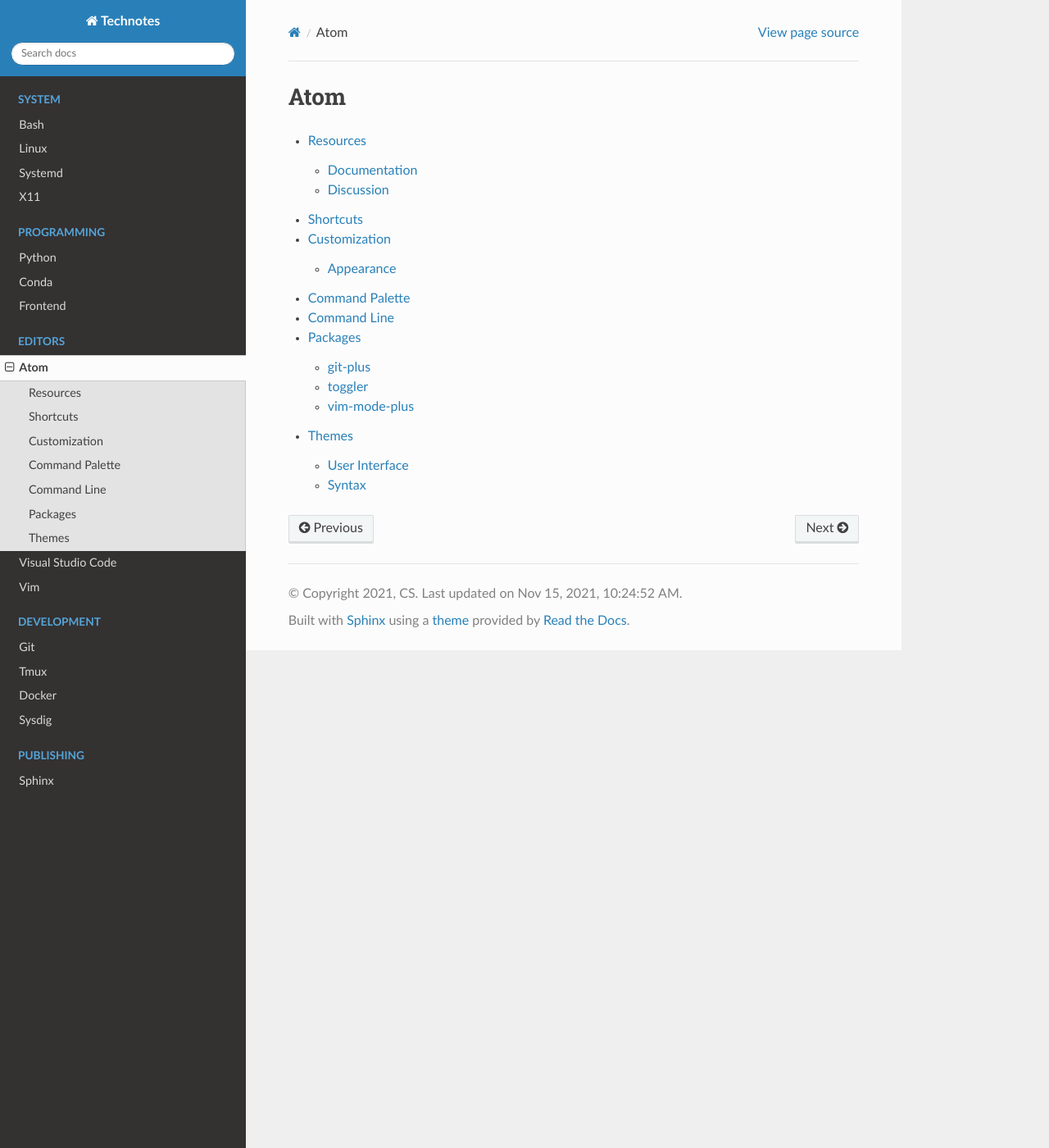
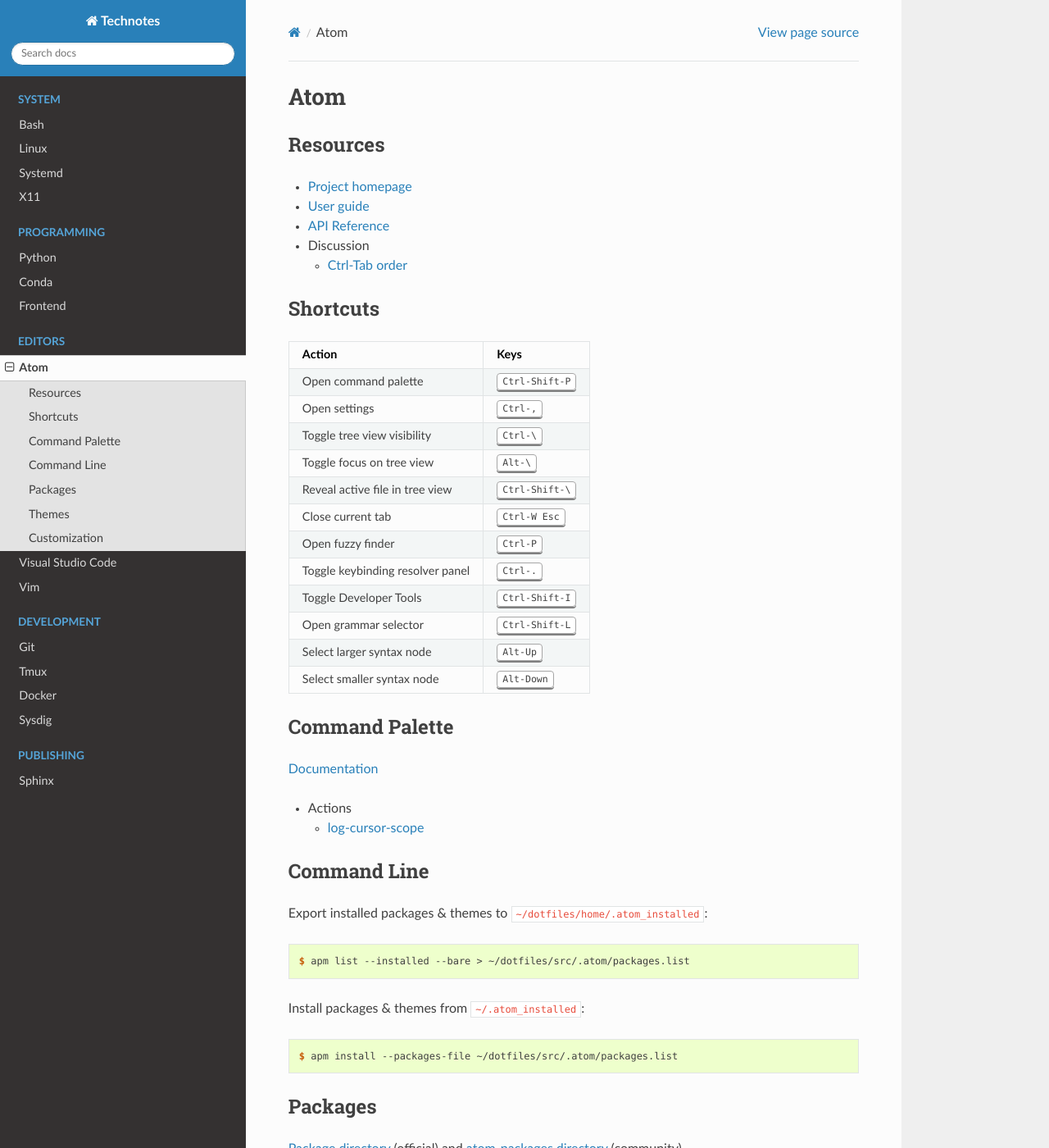
Before and after one commit to heterotopian/technotes, a Sphinx documentation site: the page built from source/atom/index.rst, in a window 1280 px wide and 1400 px high. Shown: the whole window at 82% size. Built offline with Sphinx 7.4.7 and the Read the Docs theme 2.0.0, drawn with Linux system fonts in a browser that asks for light colours; cross-references to code outside the pages are shown as plain code; some of the changed text lies outside the part shown.

Commit message:
Reorganize Atom

```diff
--- a/source/atom/index.rst
+++ b/source/atom/index.rst
@@ -4,13 +4,167 @@
 Atom
 ====
 
-.. toctree::
-    :maxdepth: 2
+.. highlight:: console
 
-    resource
-    shortcut
-    customize
-    palette
-    command
-    package
-    theme
+Resources
+=========
+
+- `Project homepage <https://atom.io/>`_
+- `User guide <http://flight-manual.atom.io/>`_
+- `API Reference <https://atom.io/docs/api/>`_
+- Discussion
+
+  - `Ctrl-Tab order <https://github.com/atom/atom/issues/11650>`_
+
+
+
+Shortcuts
+=========
+
+.. list-table::
+    :header-rows: 1
+
+    * - Action
+      - Keys
+    * - Open command palette
+      - :kbd:`Ctrl-Shift-P`
+    * - Open settings
+      - :kbd:`Ctrl-,`
+    * - Toggle tree view visibility
+      - :kbd:`Ctrl-\\`
+    * - Toggle focus on tree view
+      - :kbd:`Alt-\\`
+    * - Reveal active file in tree view
+      - :kbd:`Ctrl-Shift-\\`
+    * - Close current tab
+      - :kbd:`Ctrl-W Esc`
+    * - Open fuzzy finder
+      - :kbd:`Ctrl-P`
+    * - Toggle keybinding resolver panel
+      - :kbd:`Ctrl-.`
+    * - Toggle Developer Tools
+      - :kbd:`Ctrl-Shift-I`
+    * - Open grammar selector
+      - :kbd:`Ctrl-Shift-L`
+    * - Select larger syntax node
+      - :kbd:`Alt-Up`
+    * - Select smaller syntax node
+      - :kbd:`Alt-Down`
+
+
+
+Command Palette
+===============
+
+`Documentation <http://flight-manual.atom.io/getting-started/sections/atom-basics/#command-palette>`_
+
+- Actions
+
+  - `log-cursor-scope <https://github.com/atom/atom/pull/4973>`_
+
+
+
+Command Line
+============
+
+Export installed packages & themes to ``~/dotfiles/home/.atom_installed``::
+
+    $ apm list --installed --bare > ~/dotfiles/src/.atom/packages.list
+
+Install packages & themes from ``~/.atom_installed``::
+
+    $ apm install --packages-file ~/dotfiles/src/.atom/packages.list
+
+
+
+Packages
+========
+
+`Package directory <https://atom.io/packages>`_ (official) and
+`atom-packages.directory <https://github.com/bastilian/atom-packages.directory>`_ (community)
+
+- :atom-package:`git-plus`
+
+  - Provides ``[branch-name]`` decoration in tree view
+
+- :atom-package:`toggler`
+
+- :atom-package:`vim-mode-plus`
+
+  - `AdvancedTopicTutorial <https://github.com/t9md/atom-vim-mode-plus/wiki/AdvancedTopicTutorial>`_
+  - `Use persistent selection <https://github.com/t9md/atom-vim-mode-plus/wiki/AdvancedTopicTutorial#7-use-persistent-selection>`_
+
+
+
+Themes
+======
+
+`Theme directory <https://atom.io/themes>`_ (official) and
+`Atom Theme Gallery <https://enrmarc.github.io/atom-theme-gallery/>`_ (community)
+
+- User Interface
+
+  - `one-light-ui <https://github.com/atom/atom/tree/master/packages/one-light-ui>`_
+    (`original <https://github.com/atom/one-light-ui>`_)
+
+- Syntax
+
+  - `github-syntax <https://atom.io/themes/github-syntax>`_
+
+
+
+Customization
+=============
+
+Stack open file tabs vertically (`source <https://gist.github.com/jasesmith/4b4a5ab6445ed8ce7c23791041c31408>`_):
+
+.. code-block:: less
+    :caption: style.less
+    :force:
+
+    @tab-border: rgba(24, 26, 31, 0.2);
+
+    atom-workspace-axis.vertical atom-pane {
+      flex-direction: row;
+
+      .tab-bar {
+
+        &:not(:empty) {
+          box-shadow: inset -1px 0 0 @tab-border;
+          resize: horizontal;
+          height: auto;
+          display: block;
+          padding-right: 1px;
+          padding-bottom: 3em;
+          min-width: 14em;
+
+          &::after {
+            content: '';
+            position: absolute;
+            bottom: 1px;
+            right: 1px;
+            width: 0;
+            height: 0;
+            border: 0.7em solid transparent;
+            border-color: transparent @ui-site-color-2 @ui-site-color-2 transparent;
+            box-shadow: 1px 1px 0 0 @tab-border;
+          }
+        }
+
+        .tab {
+          display: block;
+          border: none;
+        }
+
+        .tab,
+        .tab.active {
+          flex: none;
+          width: auto;
+          max-width: none;
+          box-shadow: inset 0 -1px 0 0 @tab-border;
+        }
+
+        .tab .title {
+          text-align: left;
+        }
+      }
```
Also changed, not shown: source/atom/command.rst (deleted, +0 -14 lines), source/atom/customize.rst (deleted, +0 -61 lines), source/atom/package.rst (deleted, +0 -33 lines), source/atom/palette.rst (deleted, +0 -11 lines), source/atom/resource.rst (deleted, +0 -22 lines), source/atom/shortcut.rst (deleted, +0 -36 lines), source/atom/theme.rst (deleted, +0 -29 lines).
